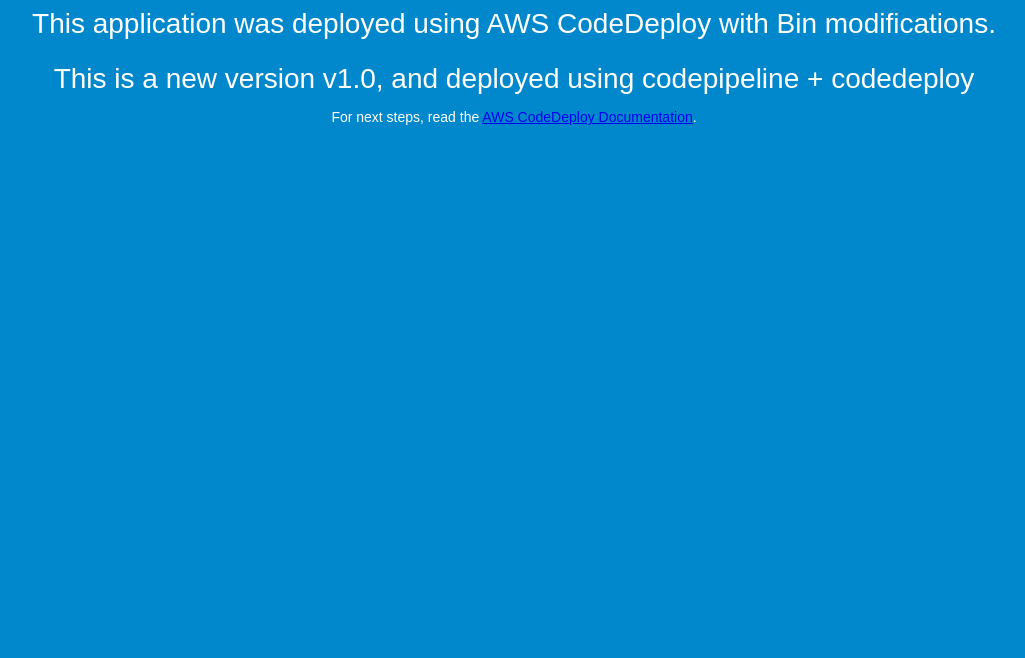
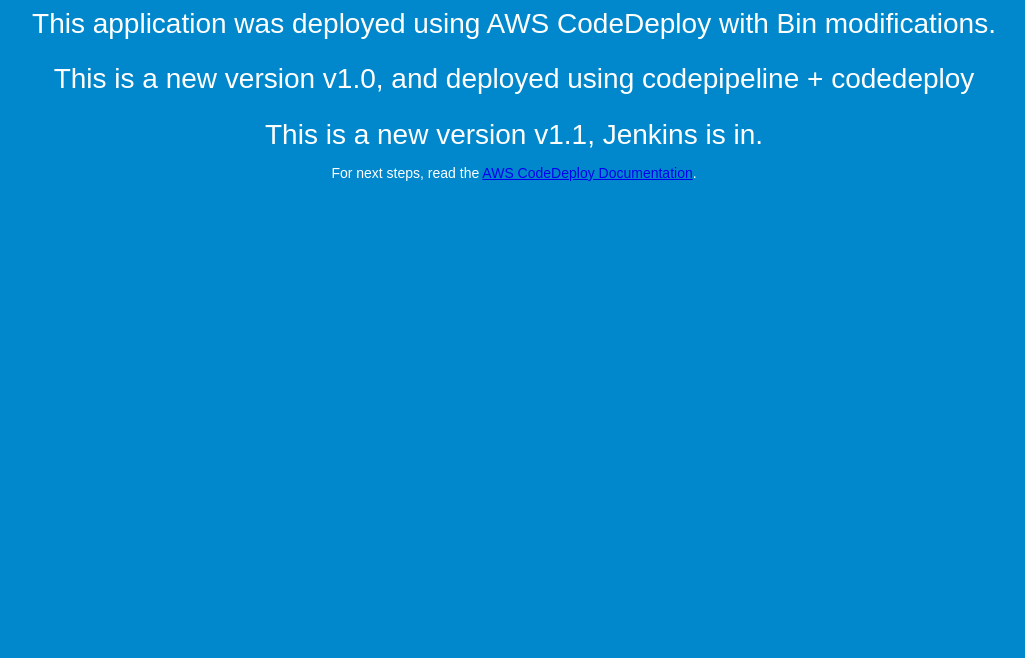
Before and after one commit to gitlearner3/CodeDeployGitHubDemo, a plain HTML site: page index.html in a window 1280 px wide. Shown: the part 142-800 px from the top of the page, without its empty margins (126-1151 px from the left). Drawn offline with Linux system fonts and the light colour scheme.

Commit message:
Jenkins added

```diff
--- a/index.html
+++ b/index.html
@@ -29,6 +29,7 @@
     <h1>Congratulations</h1>
     <h2>This application was deployed using AWS CodeDeploy with Bin modifications.</h2>
     <h2>This is a new version v1.0, and deployed using codepipeline + codedeploy</h2>
+    <h2>This is a new version v1.1, Jenkins is in.</h2>
     <p>For next steps, read the <a href="http://aws.amazon.com/documentation/codedeploy">AWS CodeDeploy Documentation</a>.</p>
   </div>
 </body>
```
